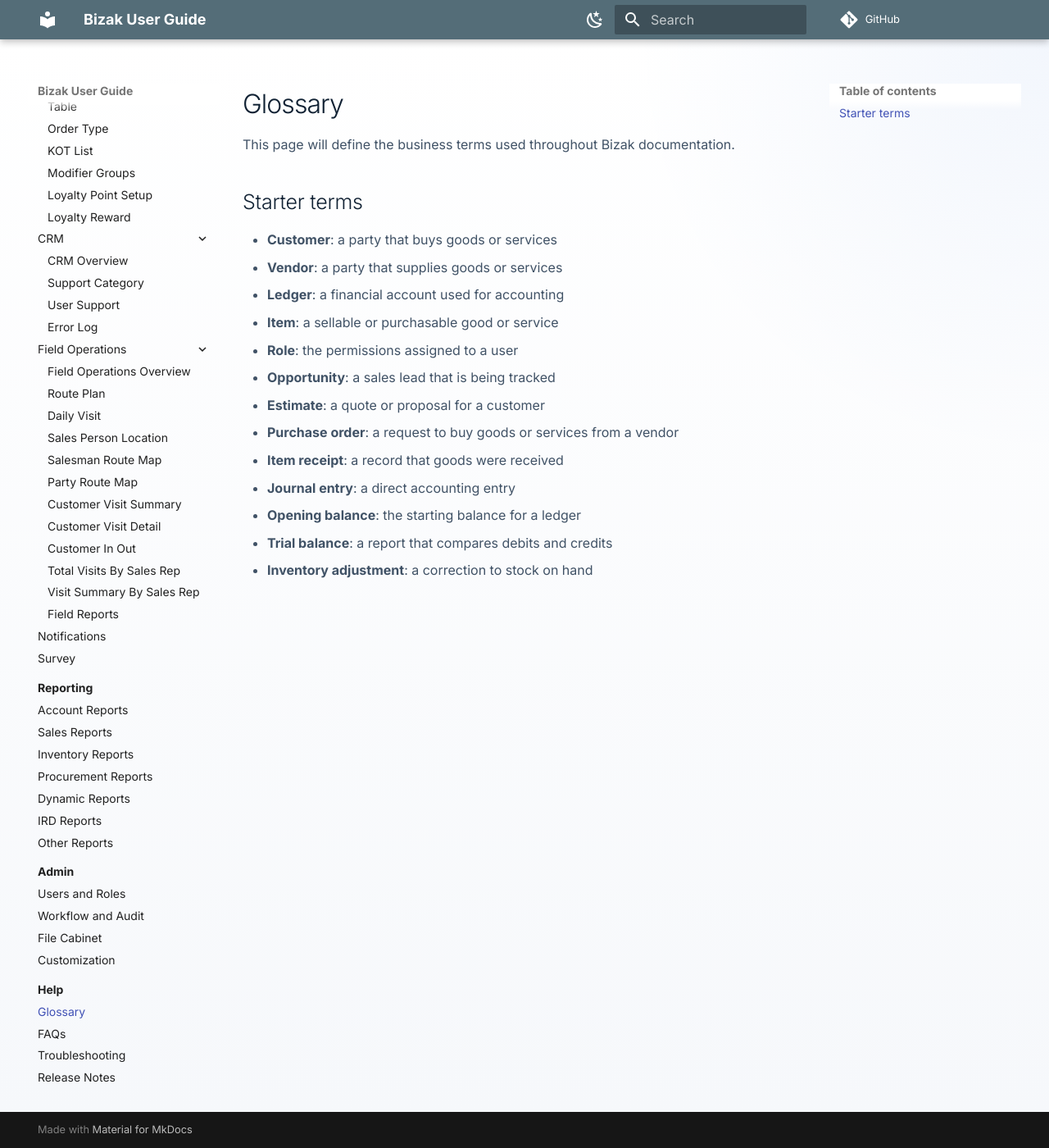
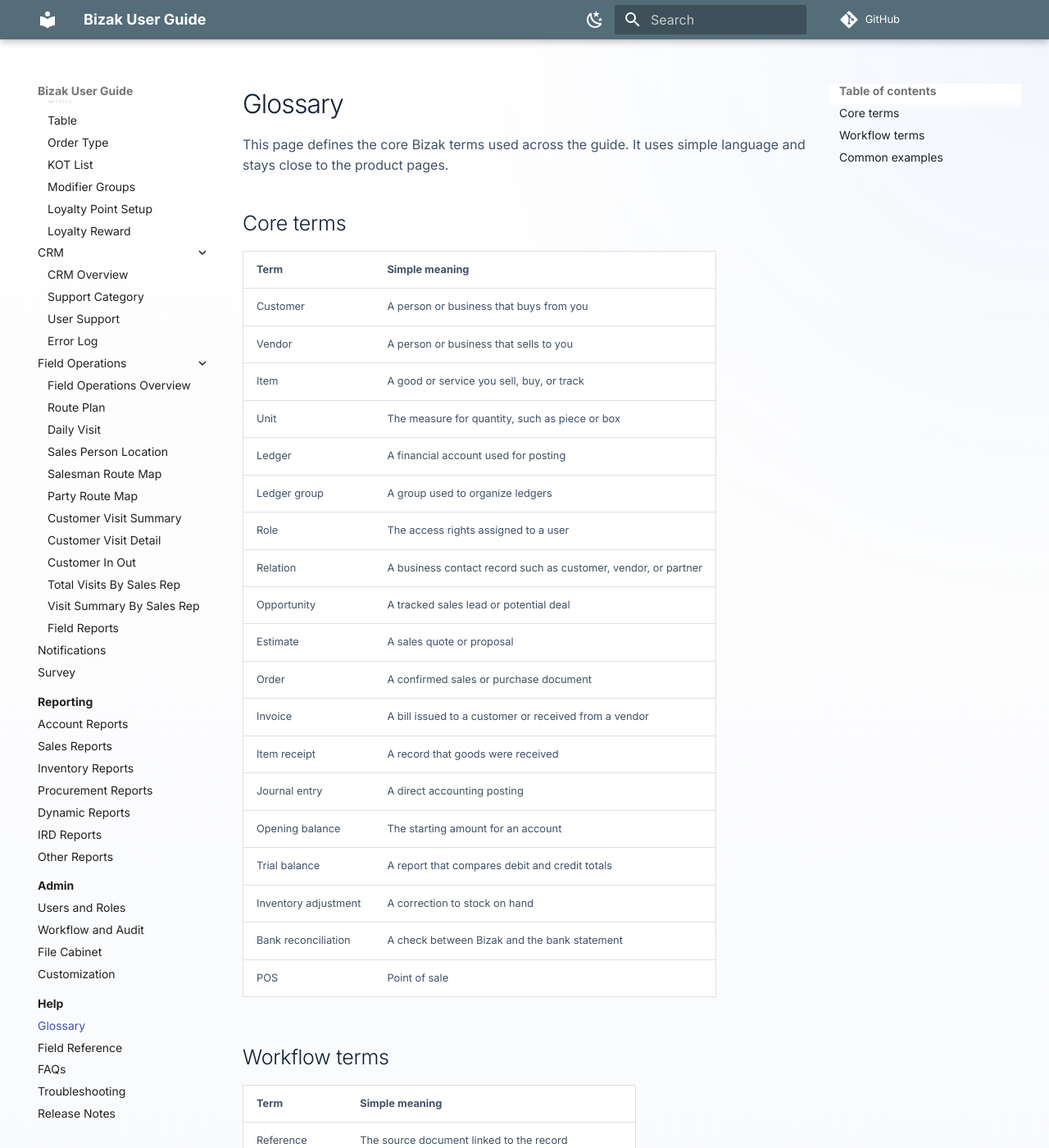
Before and after one commit to bizakerp/bizak-user-guide, an MkDocs documentation site: the page built from docs/help/glossary.md, in a window 1280 px wide and 1400 px high. Shown: the whole window at 82% size. Built offline with MkDocs 1.6.1 and Material for MkDocs 9.7.7, drawn with Linux system fonts in a browser that asks for light colours; comment, search, counter and statistics services are not loaded; some of the changed text lies outside the part shown.

Commit message:
Add glossary and field reference

```diff
--- a/docs/help/glossary.md
+++ b/docs/help/glossary.md
@@ -1,19 +1,52 @@
 # Glossary
 
-This page will define the business terms used throughout Bizak documentation.
+This page defines the core Bizak terms used across the guide.
+It uses simple language and stays close to the product pages.
 
-## Starter terms
+## Core terms
 
-- **Customer**: a party that buys goods or services
-- **Vendor**: a party that supplies goods or services
-- **Ledger**: a financial account used for accounting
-- **Item**: a sellable or purchasable good or service
-- **Role**: the permissions assigned to a user
-- **Opportunity**: a sales lead that is being tracked
-- **Estimate**: a quote or proposal for a customer
-- **Purchase order**: a request to buy goods or services from a vendor
-- **Item receipt**: a record that goods were received
-- **Journal entry**: a direct accounting entry
-- **Opening balance**: the starting balance for a ledger
-- **Trial balance**: a report that compares debits and credits
-- **Inventory adjustment**: a correction to stock on hand
+| Term | Simple meaning |
+| --- | --- |
+| Customer | A person or business that buys from you |
+| Vendor | A person or business that sells to you |
+| Item | A good or service you sell, buy, or track |
+| Unit | The measure for quantity, such as piece or box |
+| Ledger | A financial account used for posting |
+| Ledger group | A group used to organize ledgers |
+| Role | The access rights assigned to a user |
+| Relation | A business contact record such as customer, vendor, or partner |
+| Opportunity | A tracked sales lead or potential deal |
+| Estimate | A sales quote or proposal |
+| Order | A confirmed sales or purchase document |
+| Invoice | A bill issued to a customer or received from a vendor |
+| Item receipt | A record that goods were received |
+| Journal entry | A direct accounting posting |
+| Opening balance | The starting amount for an account |
+| Trial balance | A report that compares debit and credit totals |
+| Inventory adjustment | A correction to stock on hand |
+| Bank reconciliation | A check between Bizak and the bank statement |
+| POS | Point of sale |
+
+## Workflow terms
+
+| Term | Simple meaning |
+| --- | --- |
+| Reference | The source document linked to the record |
+| Status | The current state of the record |
+| Approval status | Whether the record is pending, approved, or blocked |
+| Posting date | The date used for accounting or reporting |
+| Currency | The money type used in the record |
+| Exchange rate | The conversion rate used for another currency |
+| Department | A company segment used for tracking |
+| Location | A branch, store, or warehouse location |
+| Project | A work item or business effort tied to the record |
+| Memo | Short internal note |
+
+## Common examples
+
+- A customer places an order.
+- The order becomes an invoice.
+- The customer pays the invoice.
+- The payment updates the outstanding balance.
+- A vendor sends a bill.
+- The bill is paid and later shown in the bank and ledger reports.
--- a/mkdocs.yml
+++ b/mkdocs.yml
@@ -176,6 +176,7 @@ nav:
   - Help:
       - Help Overview: help/index.md
       - Glossary: help/glossary.md
+      - Field Reference: help/field-reference.md
       - FAQs: help/faqs.md
       - Troubleshooting: help/troubleshooting.md
       - Release Notes: help/release-notes.md
```
Also changed, not shown: docs/help/field-reference.md (added, +143 -0 lines), docs/help/index.md (+7 -0 lines).
